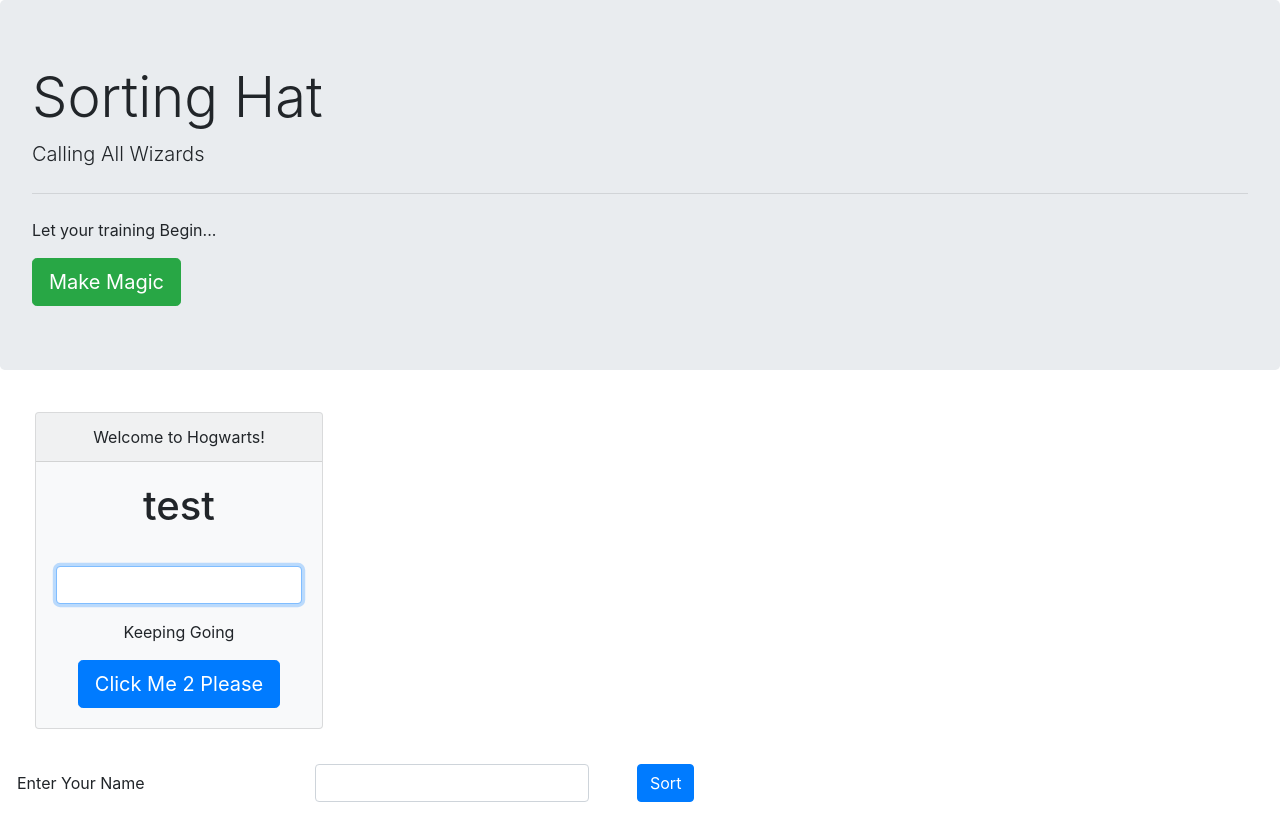
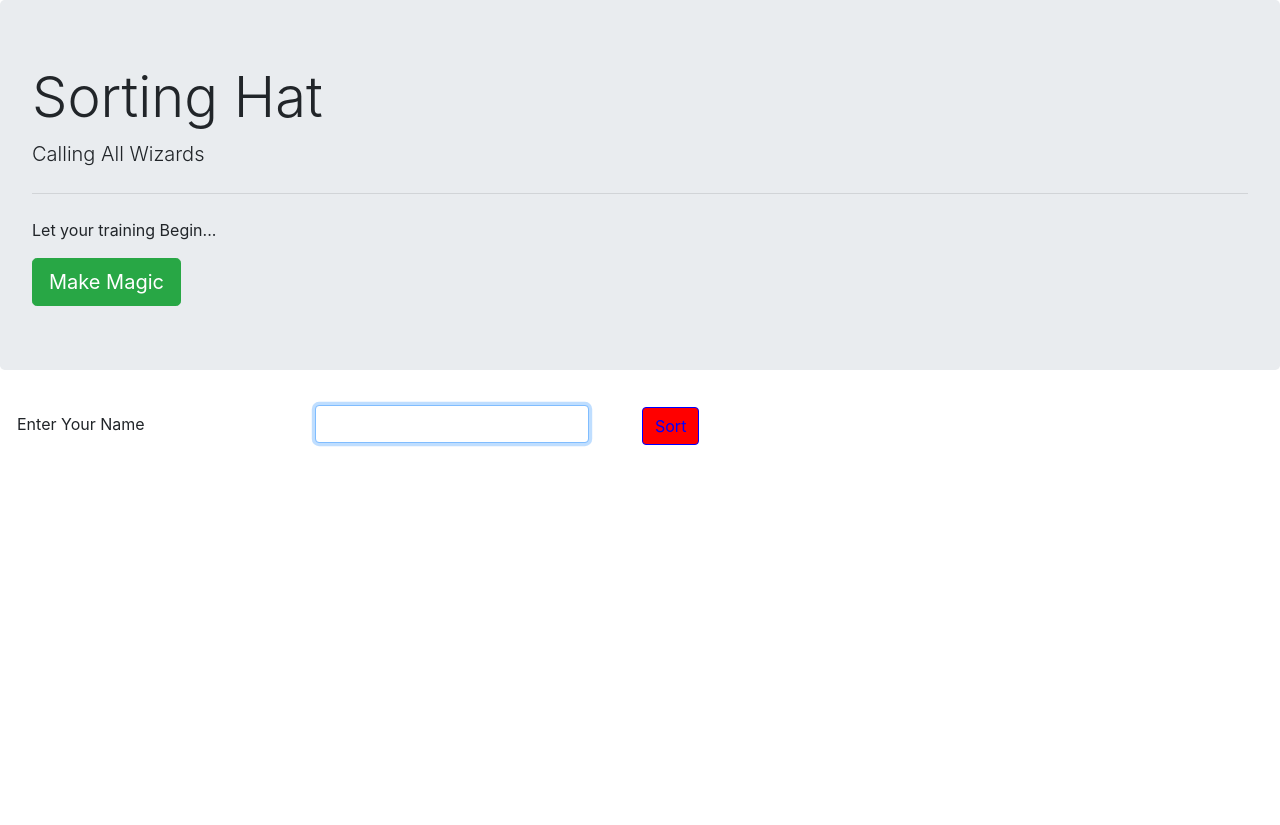
Before and after one commit to rarceneaux/Sorting-Hat-e10, a plain HTML site: page index.html in a window 1280 px wide. Both pictures are taken after a click on the button "Make Magic". After the commit the page ends 800 px from the top, so only its background shows below. Drawn offline with nearby package versions, Linux system fonts and the light colour scheme.

Commit message:
jumbo btn prints form to DOM

```diff
--- a/index.html
+++ b/index.html
@@ -14,15 +14,7 @@
 <div id="card"></div>
 
 
-<form class="form-inline">
-    <div class="form-group mb-2">
-      <input type="text" readonly class="form-control-plaintext" id="name" value="Enter Your Name">
-    </div>
-    <div class="form-group mx-sm-5 mb-2">
-      <input type="text" class="form-control" id="nameInputBox">
-    </div>
-    <button type="" id="sort" class="btn btn-primary mb-2">Sort</button>
-  </form>
+
 
 <script src="https://code.jquery.com/jquery-3.3.1.slim.min.js" integrity="sha384-q8i/X+965DzO0rT7abK41JStQIAqVgRVzpbzo5smXKp4YfRvH+8abtTE1Pi6jizo" crossorigin="anonymous"></script>
 <script src="https://cdnjs.cloudflare.com/ajax/libs/popper.js/1.14.7/umd/popper.min.js" integrity="sha384-UO2eT0CpHqdSJQ6hJty5KVphtPhzWj9WO1clHTMGa3JDZwrnQq4sF86dIHNDz0W1" crossorigin="anonymous"></script>
--- a/main.css
+++ b/main.css
@@ -10,9 +10,12 @@
   margin:10px;
 }
 
-/* #sort{
+#sort{
   margin: 5px;
-} */
+  background-color: red;
+  border: 1px solid blue;
+  color:blue;
+}
 
 .form-inline{
   margin: 15px;
--- a/main.js
+++ b/main.js
@@ -21,13 +21,27 @@
 </div>`;
 PTD(JumboString,'jumbo');
 }
-makeJumbo();
-
-
 
 
 
 const makeForm = () => {
+  const formString =`
+<form class="form-inline">
+    <div class="form-group mb-2">
+      <input type="text" readonly class="form-control-plaintext" id="name" value="Enter Your Name">
+    </div>
+    <div class="form-group mx-sm-5 mb-2">
+      <input type="text" class="form-control" id="nameInputBox">
+    </div>
+    <button type="" id="sort" class="btn btn-primary mb-2">Sort</button>
+  </form>`;
+  PTD(formString,'form')
+  $("#nameInputBox").focus();
+};
+
+
+
+const makeCard = () => {
     const formPrint = ` <div class="card bg-light mb-10" style="max-width: 18rem;">
     <div class="card-header text-center">Welcome to Hogwarts!</div>
     <div class="card-body text-center">
@@ -47,6 +61,7 @@
 };
 
 const makeMagicBtnEvent = () => {
+  makeJumbo();
   $('#btn1').on('click',makeForm);
 }
 makeMagicBtnEvent();
```
